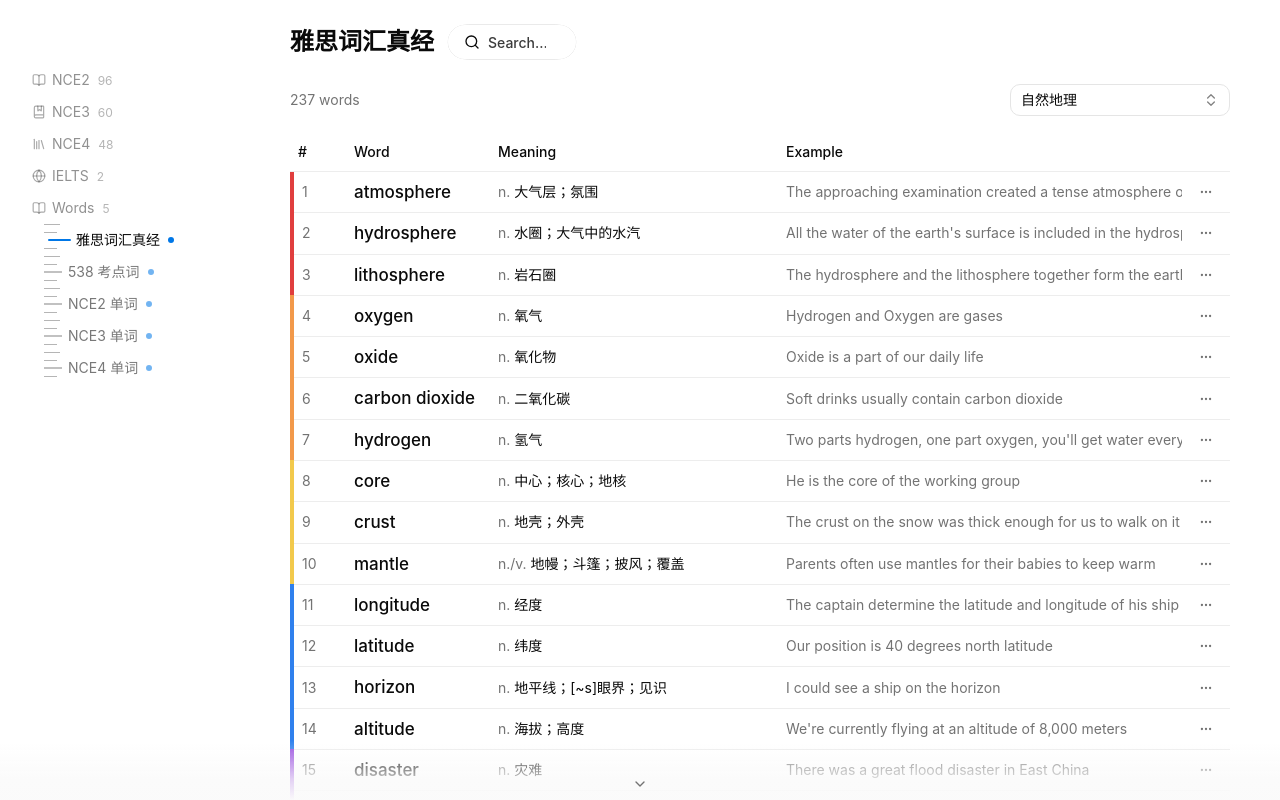
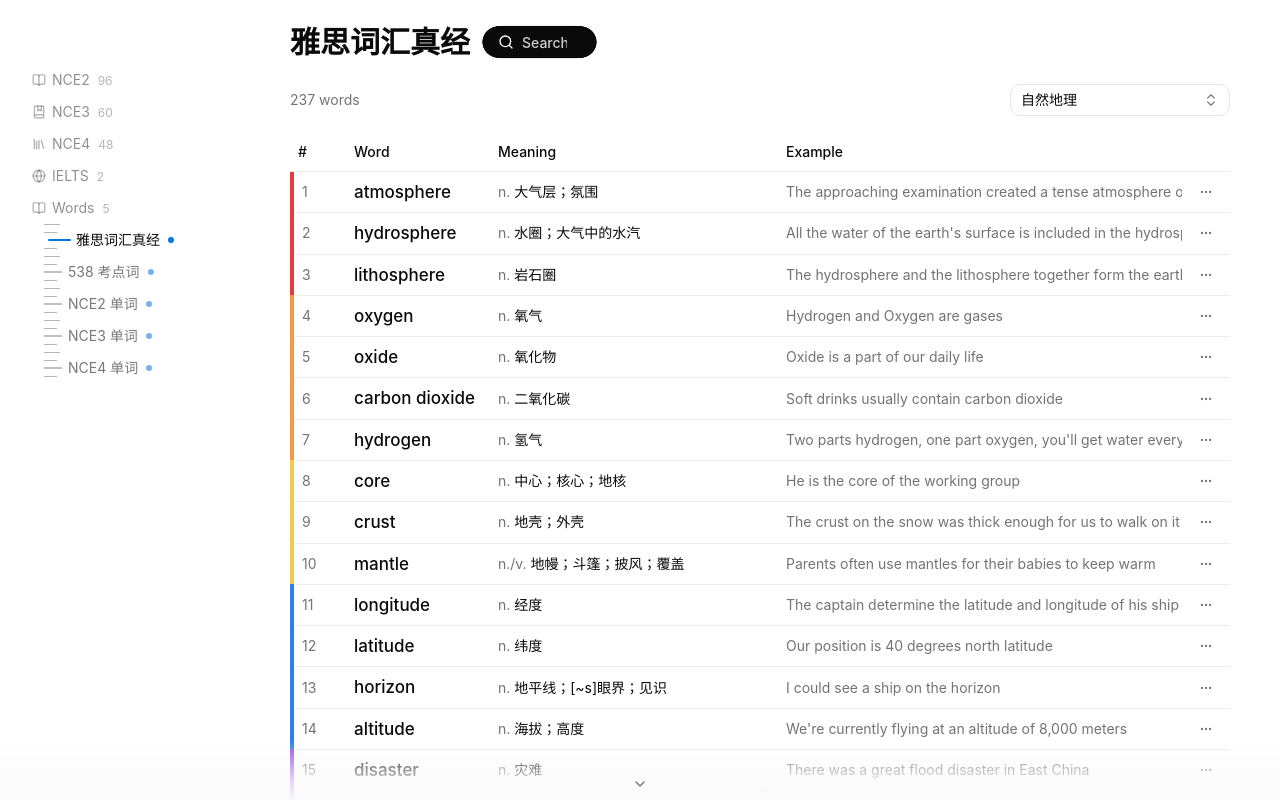
Before and after one commit to farisni/nce-nextjs, a Next.js app: page /vocabulary in a window 1280 px wide. Built offline with nearby package versions, Linux system fonts and the light colour scheme; a small style sheet from the web is missing.

Commit message:
GooeyInput 还原默认样式，标题统一 text-3xl

```diff
--- a/src/app/538-keywords/page.tsx
+++ b/src/app/538-keywords/page.tsx
@@ -211,8 +211,8 @@ export default function KeywordsPage() {
     <LearningLayout>
       <section className="min-w-0 flex-[7]">
         <div className="mb-6 flex items-center gap-3">
-          <h1 className="text-2xl font-bold">538 考点词</h1>
-          <GooeyInput value={searchQuery} onValueChange={setSearchQuery} placeholder="Search..." collapsedWidth={130} expandedWidth={180} classNames={{ trigger: "h-9 text-xs", filterWrap: "h-9", buttonRow: "h-9", bubble: "size-9", bubbleSurface: "size-9 [&>svg]:size-3.5" }} />
+          <h1 className="text-3xl font-bold">538 考点词</h1>
+          <GooeyInput value={searchQuery} onValueChange={setSearchQuery} placeholder="Search..." collapsedWidth={115} expandedWidth={160} classNames={{ trigger: "h-8 text-xs", filterWrap: "h-8", buttonRow: "h-8", bubble: "size-8", bubbleSurface: "size-8 [&>svg]:size-3.5" }} />
         </div>
 
         <div className="mb-4 flex max-w-[940px] flex-wrap items-center gap-3">
--- a/src/app/vocabulary/page.tsx
+++ b/src/app/vocabulary/page.tsx
@@ -222,8 +222,8 @@ export default function VocabularyPage() {
     <LearningLayout>
       <section className="min-w-0 flex-[7]">
         <div className="mb-6 flex items-center gap-3">
-          <h1 className="text-2xl font-bold">雅思词汇真经</h1>
-          <GooeyInput value={searchQuery} onValueChange={setSearchQuery} placeholder="Search..." collapsedWidth={130} expandedWidth={180} classNames={{ trigger: "h-9 text-xs", filterWrap: "h-9", buttonRow: "h-9", bubble: "size-9", bubbleSurface: "size-9 [&>svg]:size-3.5" }} />
+          <h1 className="text-3xl font-bold">雅思词汇真经</h1>
+          <GooeyInput value={searchQuery} onValueChange={setSearchQuery} placeholder="Search..." collapsedWidth={115} expandedWidth={160} classNames={{ trigger: "h-8 text-xs", filterWrap: "h-8", buttonRow: "h-8", bubble: "size-8", bubbleSurface: "size-8 [&>svg]:size-3.5" }} />
         </div>
 
         <div className="mb-4 flex max-w-[940px] flex-wrap items-center gap-3">
--- a/src/components/article-page.tsx
+++ b/src/components/article-page.tsx
@@ -376,7 +376,7 @@ function IeltsArticleList({ defaultLevel }: { defaultLevel: string }) {
         <div className="mx-auto flex w-full max-w-3xl flex-col gap-3 px-6 py-4">
           <div className="flex items-center gap-3 pb-1">
             <h1 className="text-3xl font-semibold tracking-normal">{levelLabel}</h1>
-            <GooeyInput placeholder="Search..." collapsedWidth={130} expandedWidth={180} classNames={{ trigger: "h-9 text-xs", filterWrap: "h-9", buttonRow: "h-9", bubble: "size-9", bubbleSurface: "size-9 [&>svg]:size-3.5" }} />
+            <GooeyInput placeholder="Search..." collapsedWidth={115} expandedWidth={160} classNames={{ trigger: "h-8 text-xs", filterWrap: "h-8", buttonRow: "h-8", bubble: "size-8", bubbleSurface: "size-8 [&>svg]:size-3.5" }} />
           </div>
           <Separator className="w-4/5" />
 
--- a/src/components/nce-vocabulary-page.tsx
+++ b/src/components/nce-vocabulary-page.tsx
@@ -319,7 +319,7 @@ export function NceVocabularyPage({ articles, title }: NceVocabularyPageProps) {
     <LearningLayout>
       <section className="min-w-0 flex-[7]">
         <div className="mb-6 flex items-center gap-3">
-          <h1 className="text-2xl font-bold">{title}</h1>
+          <h1 className="text-3xl font-bold">{title}</h1>
           <GooeyInput
             value={searchQuery}
             onValueChange={(value) => {
@@ -327,9 +327,9 @@ export function NceVocabularyPage({ articles, title }: NceVocabularyPageProps) {
               setExpandedWordId(null);
             }}
             placeholder="Search..."
-            collapsedWidth={130}
-            expandedWidth={180}
-            classNames={{ trigger: "h-9 text-xs", filterWrap: "h-9", buttonRow: "h-9", bubble: "size-9", bubbleSurface: "size-9 [&>svg]:size-3.5" }}
+            collapsedWidth={115}
+            expandedWidth={160}
+            classNames={{ trigger: "h-8 text-xs", filterWrap: "h-8", buttonRow: "h-8", bubble: "size-8", bubbleSurface: "size-8 [&>svg]:size-3.5" }}
           />
         </div>
 
--- a/src/components/ui/gooey-input.tsx
+++ b/src/components/ui/gooey-input.tsx
@@ -175,7 +175,7 @@ export function GooeyInput({
   }, [searchText, setExpanded]);
 
   const surfaceClass =
-    "bg-background text-foreground border border-black/10";
+    "bg-foreground text-background shadow-sm ring-1 ring-border/60";
 
   return (
     <div
@@ -189,7 +189,7 @@ export function GooeyInput({
 
       <div
         className={cn(
-          "relative flex h-10 items-center justify-center border border-black/30",
+          "relative flex h-10 items-center justify-center",
           classNames?.filterWrap,
         )}
         style={{ filter: `url(#${filterId})` }}
@@ -226,10 +226,10 @@ export function GooeyInput({
               disabled={disabled || !isExpanded}
               placeholder={placeholder}
               className={cn(
-                "h-full min-w-0 flex-1 bg-transparent text-sm text-foreground outline-none",
+                "h-full min-w-0 flex-1 bg-transparent text-sm text-background outline-none",
                 isExpanded
-                  ? "placeholder:text-foreground/50 dark:placeholder:text-foreground/45"
-                  : "pointer-events-none placeholder:text-foreground/80 dark:placeholder:text-foreground/70",
+                  ? "placeholder:text-background/50 dark:placeholder:text-background/45"
+                  : "pointer-events-none placeholder:text-background/80 dark:placeholder:text-background/70",
                 classNames?.input,
               )}
             />
```
